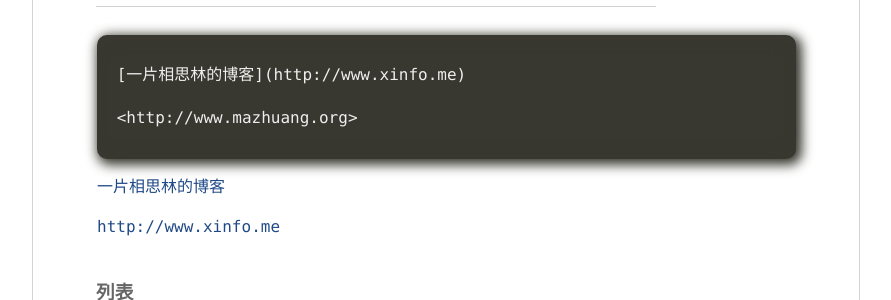
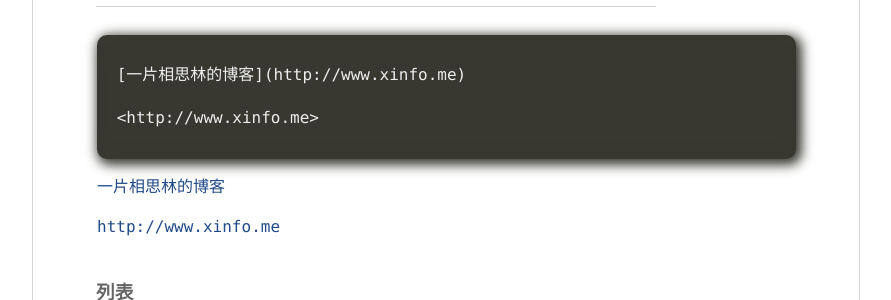
Before and after one commit to huligong1234/huligong1234.github.io, a Jekyll site: the page built from _wiki/markdown.md, in a window 1280 px wide and 900 px high. Shown: the part 478-778 px from the top of the window, without its empty margins (194-1085 px from the left). Built offline with Jekyll 4.4.1, drawn with Linux system fonts in a browser that asks for light colours; Markdown is read by kramdown in place of the engine named in the settings.

Commit message:
markdown conent modify commit

````diff
--- a/_wiki/markdown.md
+++ b/_wiki/markdown.md
@@ -22,7 +22,7 @@ keywords: Markdown
 ```
 [一片相思林的博客](http://www.xinfo.me)
 
-<http://www.mazhuang.org>
+<http://www.xinfo.me>
 ```
 
 [一片相思林的博客](http://www.xinfo.me)
````
